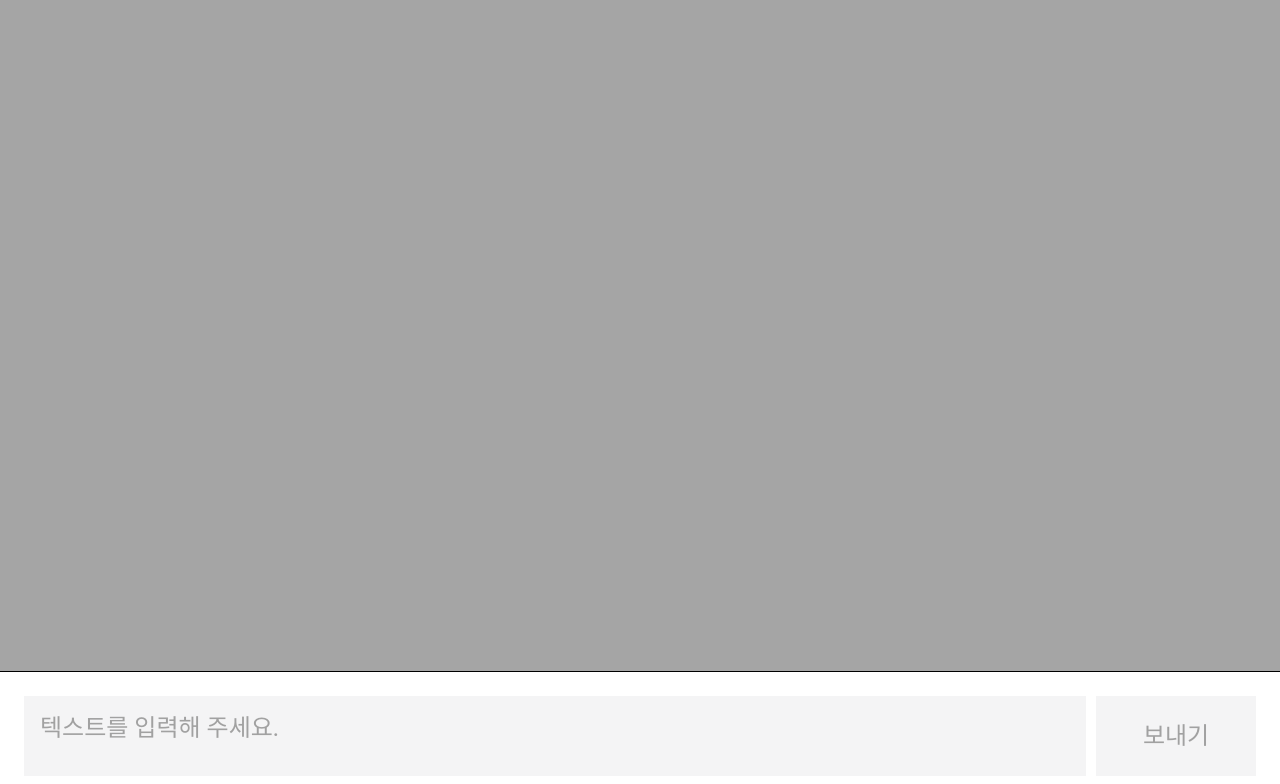
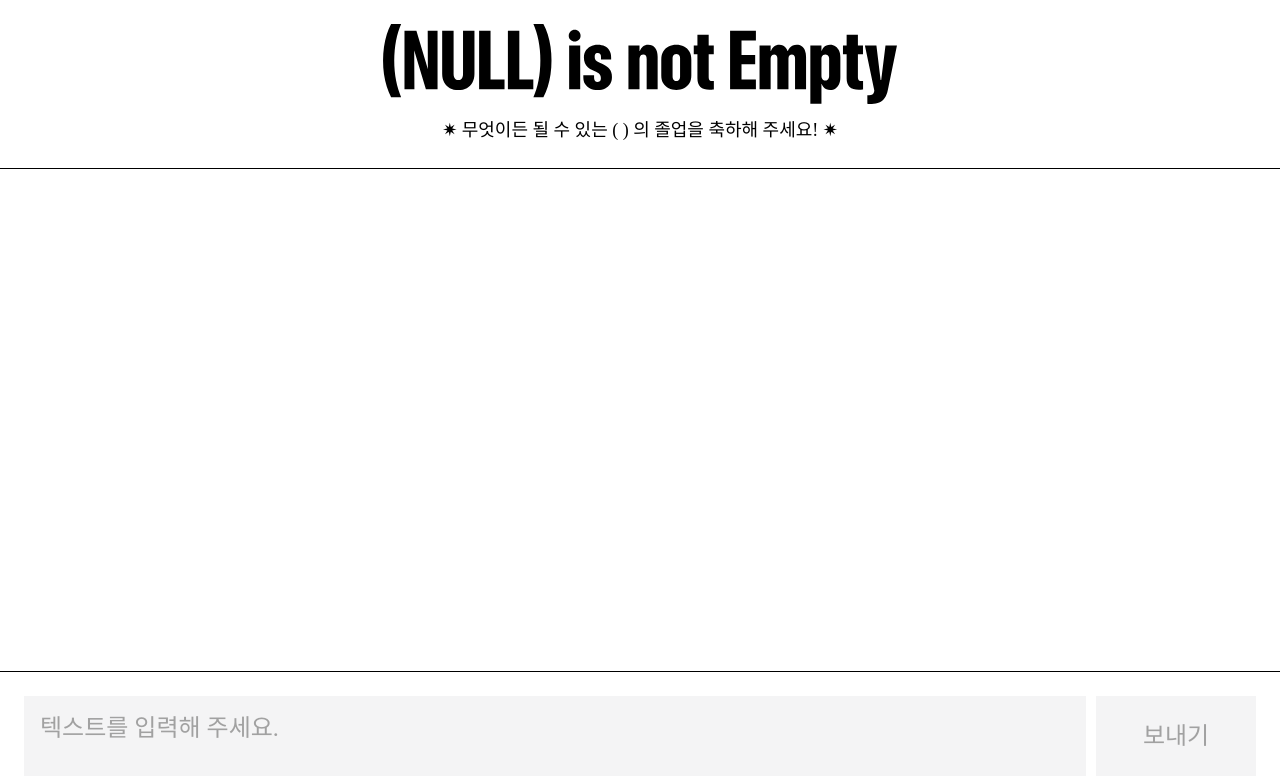
Before and after one commit to psm1st/nullClient, a React (Vite) app: page / in a window 1280 px wide. Shown: the top 784 px of the page. Built offline with nearby package versions, Linux system fonts and the light colour scheme.

Commit message:
feat: 헤더 추가

```diff
--- a/src/App.jsx
+++ b/src/App.jsx
@@ -136,8 +136,17 @@ function App() {
   }
 
   return (
-    <div className="min-h-screen bg-[#a5a5a5] flex flex-col">
-      <div className="relative flex-1 w-full flex justify-center">
+    <div className="min-h-screen bg-white flex flex-col">
+      <header className="fixed top-0 left-0 right-0 z-50 border-b border-black">
+        <div className="w-full max-w-[1920px] mx-auto px-6 py-6 flex flex-col items-center justify-center gap-3">
+          <img src="/title.svg" alt="title" className="h-20 w-auto object-contain" />
+          <span className="text-black text-lg font-normal font-['Apple_SD_Gothic_Neo'] text-center whitespace-nowrap">
+            ✷ 무엇이든 될 수 있는 (                 ) 의 졸업을 축하해 주세요! ✷
+          </span>
+        </div>
+      </header>
+
+      <div className="relative flex-1 w-full flex justify-center pt-40">
         <div className="w-full max-w-[1872px] px-6 py-8">
           <div className="flex flex-wrap gap-3">
             {cards.map((card) => (
```
Also changed, not shown: public/title.svg (added).
